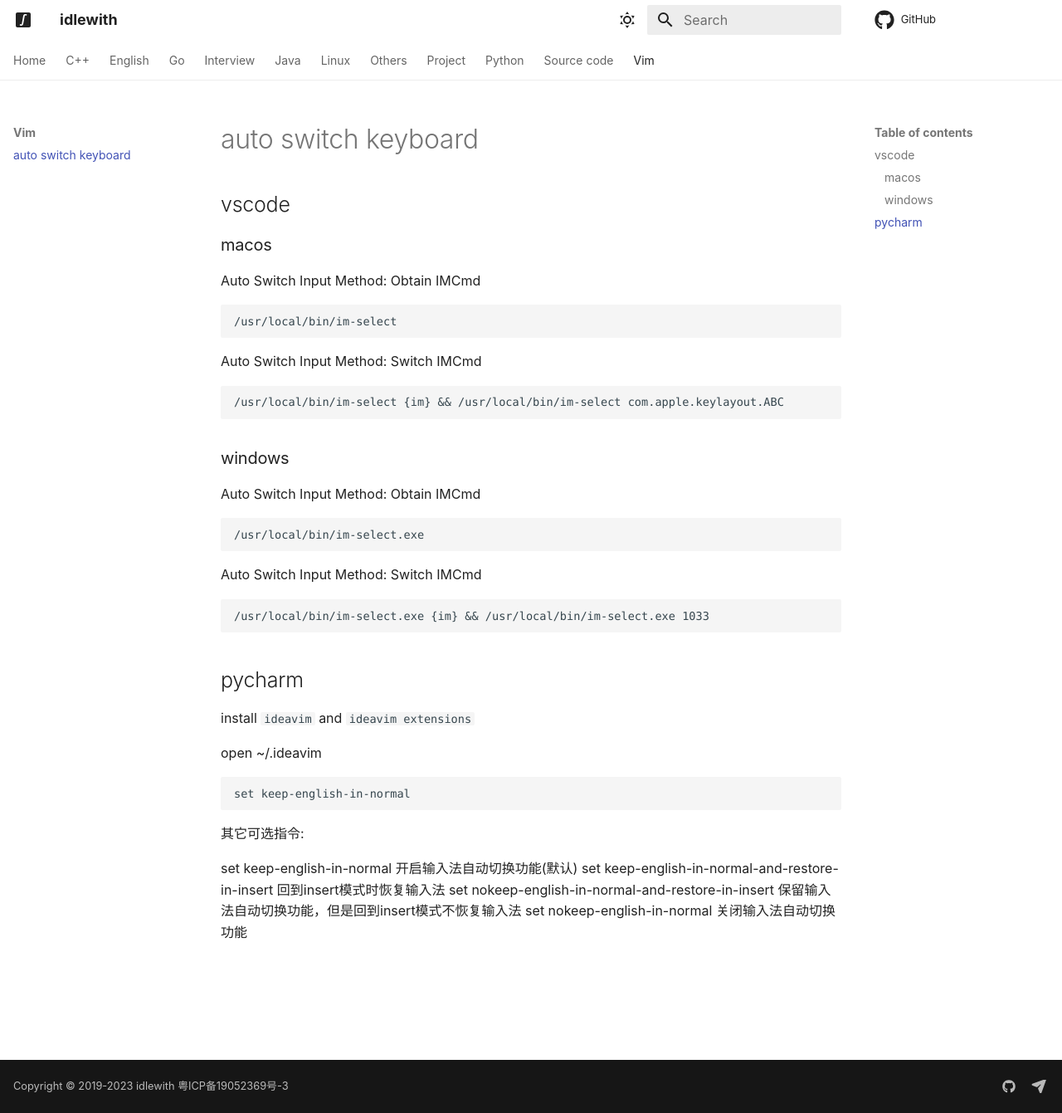
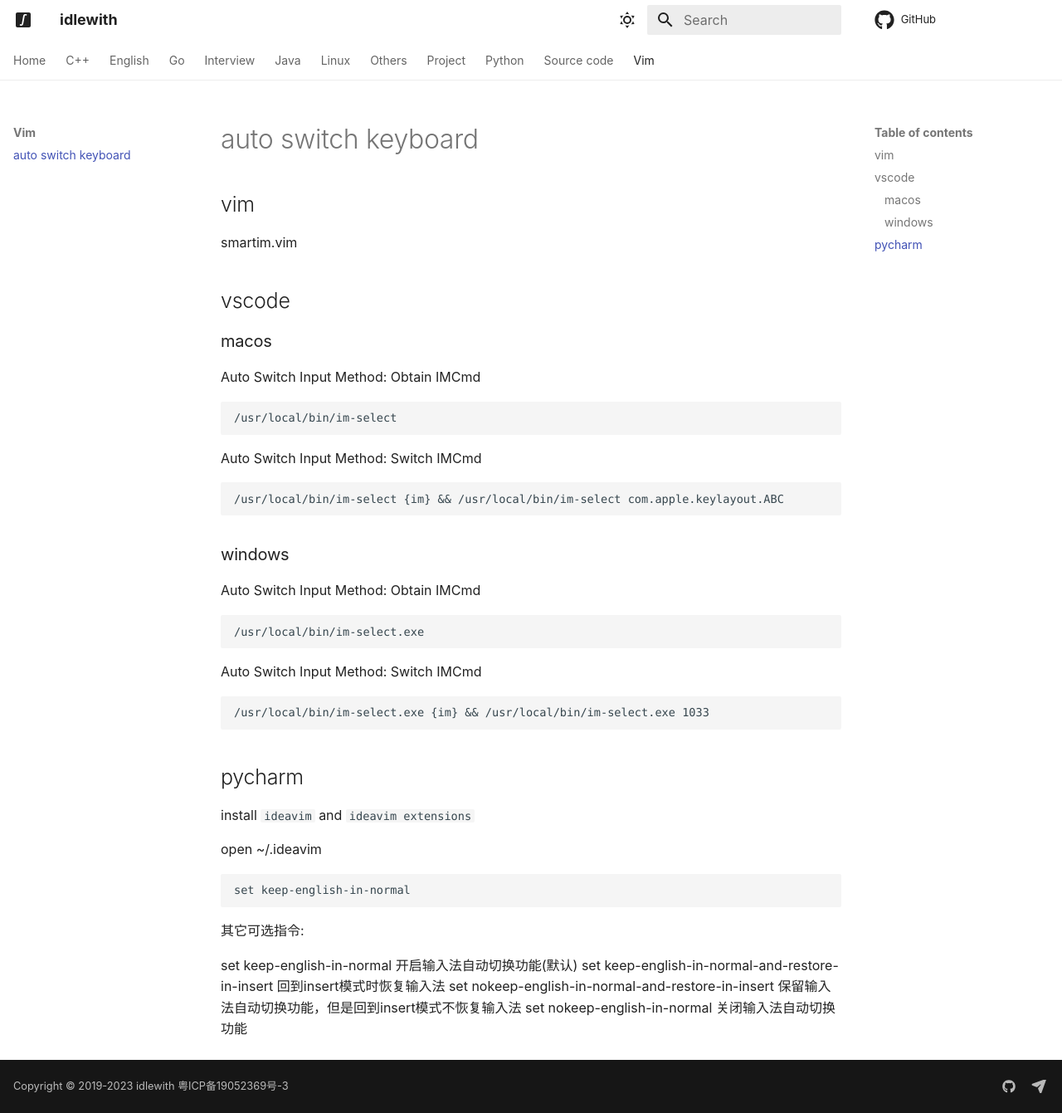
Before and after one commit to idlewith/blog, an MkDocs documentation site: the page built from docs/vim/auto_switch_keyboard.md, in a window 1280 px wide and 1341 px high. Shown: the whole window at 83% size. Built offline with MkDocs 1.6.1 and Material for MkDocs 9.7.7, drawn with Linux system fonts in a browser that asks for light colours; comment, search, counter and statistics services are not loaded.

Commit message:
use smartim to switch input

```diff
--- a/docs/vim/auto_switch_keyboard.md
+++ b/docs/vim/auto_switch_keyboard.md
@@ -1,4 +1,8 @@
 # auto switch keyboard
+
+## vim
+
+smartim.vim
 
 ## vscode
 
```
